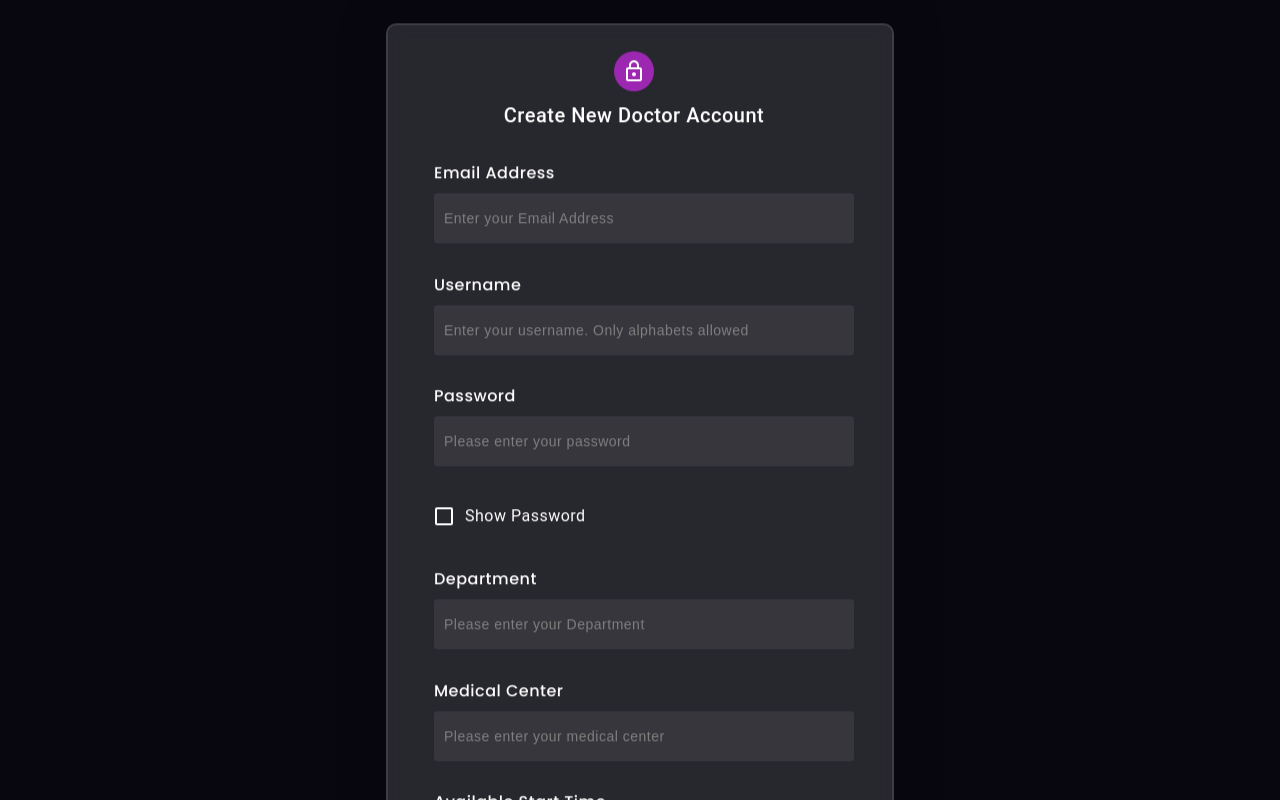
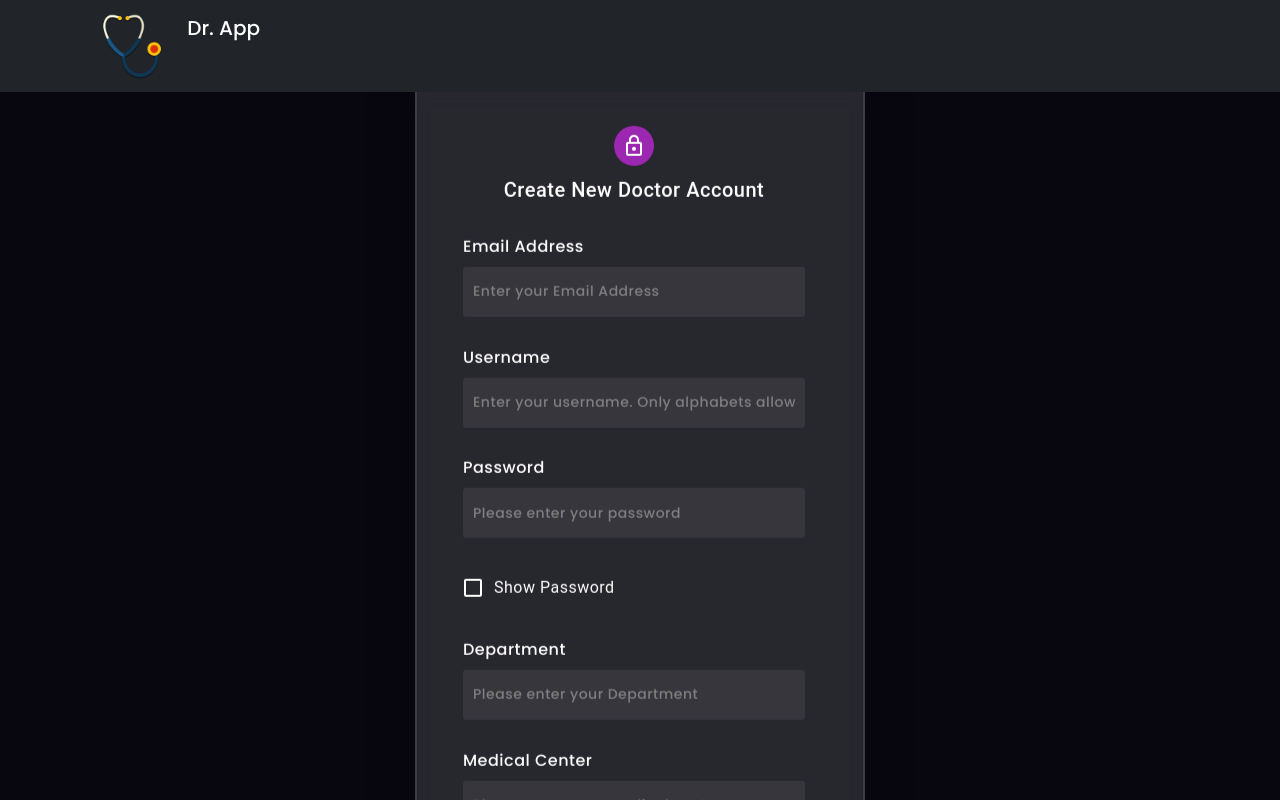
Before and after one commit to NihileskKasibatla/doctor-appointment, a React (Create React App) app in the folder Archive/frontend/: page /register in a window 1280 px wide. Shown: the top 800 px of the page. Built offline with nearby package versions, Linux system fonts and the light colour scheme.

Commit message:
Connected Login screen to backend

```diff
--- a/Archive/frontend/package.json
+++ b/Archive/frontend/package.json
@@ -14,9 +14,11 @@
         "@testing-library/react": "^13.0.0",
         "@testing-library/user-event": "^13.2.1",
         "axios": "^1.2.0",
+        "bootstrap": "^5.3.2",
         "dayjs": "^1.11.6",
         "nanoid": "^4.0.0",
         "react": "^18.2.0",
+        "react-bootstrap": "^2.9.2",
         "react-datepicker": "^4.25.0",
         "react-dom": "^18.2.0",
         "react-router-dom": "^6.4.4",
--- a/Archive/frontend/src/App.js
+++ b/Archive/frontend/src/App.js
@@ -12,6 +12,7 @@ import RegisterDoctor from "./RegisterDoctor";
 import SelectDoctor from "./SelectDoctor";
 import UserHome from "./UserHome";
 import Home from "./Home/Home";
+import Header from "./Header/Header";
 
 import AppContext from "./store/store";
 
@@ -24,6 +25,7 @@ const App = () => {
         <AppContext.Provider value={{ accountType, setAccountType }}>
             <div className="app">
                 <BrowserRouter>
+                    <Header />
                     <Routes>
                         <Route path="/" element={<Home />} />
                         <Route path="/login" element={<Login />} />
--- /dev/null
+++ b/Archive/frontend/src/Header/Header.jsx
@@ -0,0 +1,26 @@
+import React from 'react';
+import Container from 'react-bootstrap/Container';
+import Navbar from 'react-bootstrap/Navbar';
+import doctorLogo from "../assets/Doctor-Tool.png";
+
+const Header = () => {
+    return (
+        <>
+        <Navbar bg="dark" data-bs-theme="dark" sticky="top">
+        <Container>
+          <Navbar.Brand href="#home">
+            <img
+              alt="Doctor App Header Logo"
+              src={doctorLogo}
+              width="100"
+              className="d-inline-block align-top"
+            />{' '}
+            Dr. App
+          </Navbar.Brand>
+        </Container>
+      </Navbar>
+        </>
+     );
+}
+
+export default Header;
--- a/Archive/frontend/src/Login/Login.css
+++ b/Archive/frontend/src/Login/Login.css
@@ -6,12 +6,11 @@
 }
 
 form#login-form {
-    height: 560px;
     width: 400px;
     background-color: rgba(255, 255, 255, 0.13);
     position: absolute;
     transform: translate(-50%, -50%);
-    top: 50%;
+    top: 55%;
     left: 50%;
     border-radius: 10px;
     backdrop-filter: blur(10px);
@@ -85,7 +84,7 @@ form#login-form * {
 .doctor-logo {
     width: 10em;
     position: relative;
-    left: 120px;
+    left: 81px;
 }
 
 #login-form
--- a/Archive/frontend/src/Login/Login.jsx
+++ b/Archive/frontend/src/Login/Login.jsx
@@ -10,14 +10,22 @@ import patientLogo from "../assets/patient-2.png";
 import "./Login.css";
 import AppContext from "../store/store";
 
+import axios from "axios";
+import { useNavigate } from "react-router-dom";
+import Swal from "sweetalert2";
+
 const Home = () => {
     const { accountType, setAccountType } = useContext(AppContext);
+    const [ role, setUserRole ] = useState('');
     const [logo, setLogo] = useState(doctorLogo);
     const [errorUserName, setErrorUserName] = useState(false);
     const [errorPassword, setErrorPassword] = useState(false);
 
     const userNameRef = useRef();
     const passwordRef = useRef();
+
+    const navigate = useNavigate();
+
 
     const isValidUserName = (inputVal) => {
         const isValid = /^[A-Za-z]+$/.test(inputVal) || /\S+@\S+\.\S+/.test(inputVal);
@@ -30,6 +38,7 @@ const Home = () => {
 
     useEffect(() => {
         setAccountType(accountType);
+        setUserRole(accountType === 0 ? 'doctor': 'patient')
     }, [accountType]);
 
     const handleChange = (event, userVal) => {
@@ -81,11 +90,40 @@ const Home = () => {
         return validationFail;
     };
 
+    const createAccount = async () => {
+        const userNameVal = userNameRef.current.value;
+        const passwordVal = passwordRef.current.value;
+
+        const data = {
+            userEmail: userNameVal,
+            userPass: passwordVal,
+        };
+        const out = await axios.post(
+            role === "doctor"
+                ? "http://localhost:8081/api/v1/logindoctor"
+                : "http://localhost:8081/api/v1/login",
+            data,
+        );
+        if (out.data.email || out.data.userEmail) {
+            localStorage.setItem("userData", JSON.stringify(out.data));
+            if (role === "doctor") {
+                navigate("/doctorDash");
+            } else {
+                navigate("/userDash");
+            }
+        } else {
+            Swal.fire("Login Failed, Please check your password / email");
+        }
+    };
+
     const handleSignIn = () => {
         const isValidationFailed = validateAllFields();
 
         if (isValidationFailed) console.log("Fail");
-        else console.log("Success");
+        else {
+            createAccount();
+            console.log("Success");
+        }
     };
 
     return (
--- a/Archive/frontend/src/Register/Register.css
+++ b/Archive/frontend/src/Register/Register.css
@@ -1,19 +1,30 @@
+.register-container {
+    /* min-height: 56rem; */
+}
+
 .register {
-    width: 400px;
-    background-color: rgba(255, 255, 255, 0.13);
+    width: 450px;
+    background-color: #ffffff21;
     position: absolute;
     transform: translate(-50%, -50%);
-    top: 50%;
+    top: 60%;
     left: 50%;
     border-radius: 10px;
     backdrop-filter: blur(10px);
     border: 2px solid rgba(255, 255, 255, 0.1);
     box-shadow: 0 0 40px rgba(8, 7, 16, 0.6);
     padding: 50px 58px 35px 46px;
+    overflow: scroll;
 }
 
+::-webkit-scrollbar {
+    width: 0px;
+    background: transparent; /* make scrollbar transparent */
+}
+
+
 .register-container.doctor .register {
-    top: 71%;
+    top: 79%;
 }
 
 .register-container.doctor {
@@ -34,7 +45,7 @@
 }
 
 #register-form .form-elements {
-    margin-top: -2em;
+    margin-top: -1em;
 }
 
 #register-form .MuiFormGroup-root {
--- a/Archive/frontend/src/index.js
+++ b/Archive/frontend/src/index.js
@@ -1,6 +1,7 @@
 import React from "react";
 import ReactDOM from "react-dom/client";
 import "./index.css";
+import 'bootstrap/dist/css/bootstrap.min.css';
 import App from "./App";
 import reportWebVitals from "./reportWebVitals";
 
```
Also changed, not shown: 2 other files (tests, documents, lock files or other folders).
